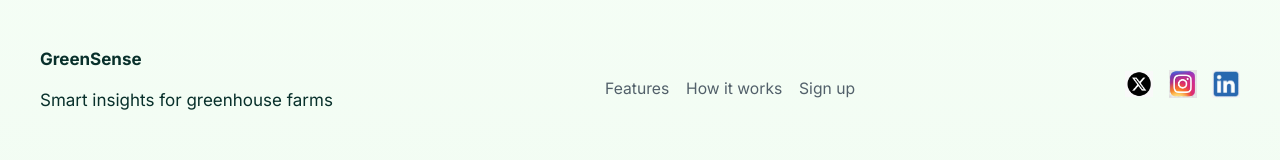
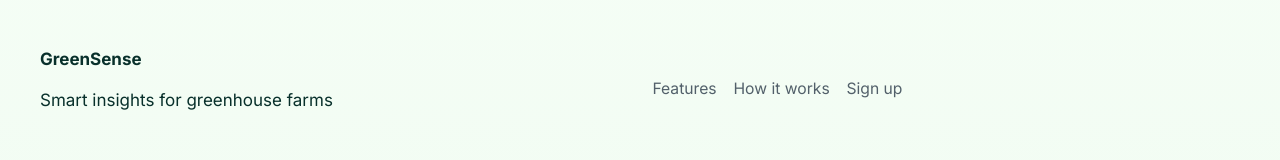
Before and after one commit to giansambas/landingpage, a plain HTML site: page index.html in a window 1280 px wide. Shown: the part 1838-1998 px from the top of the page. Drawn offline with Linux system fonts and the light colour scheme.

Commit message:
Update index.html

```diff
--- a/index.html
+++ b/index.html
@@ -195,17 +195,9 @@
      <div class="footer-social">
 
   <div class="footer-social">
-  <a href="#" aria-label="X (Twitter)">
-    <img src="x.jpg" alt="X logo">
-  </a>
-
-  <a href="#" aria-label="Instagram">
-    <img src="instagram.jpg" alt="Instagram logo">
-  </a>
-
-  <a href="#" aria-label="LinkedIn">
-    <img src="linkedin.jpg" alt="LinkedIn logo">
-  </a>
+  <a href="#" aria-label="X (Twitter)"></a>
+  <a href="#" aria-label="Instagram"></a>
+  <a href="#" aria-label="LinkedIn"></a>
 </div>
 
 </div>
```
